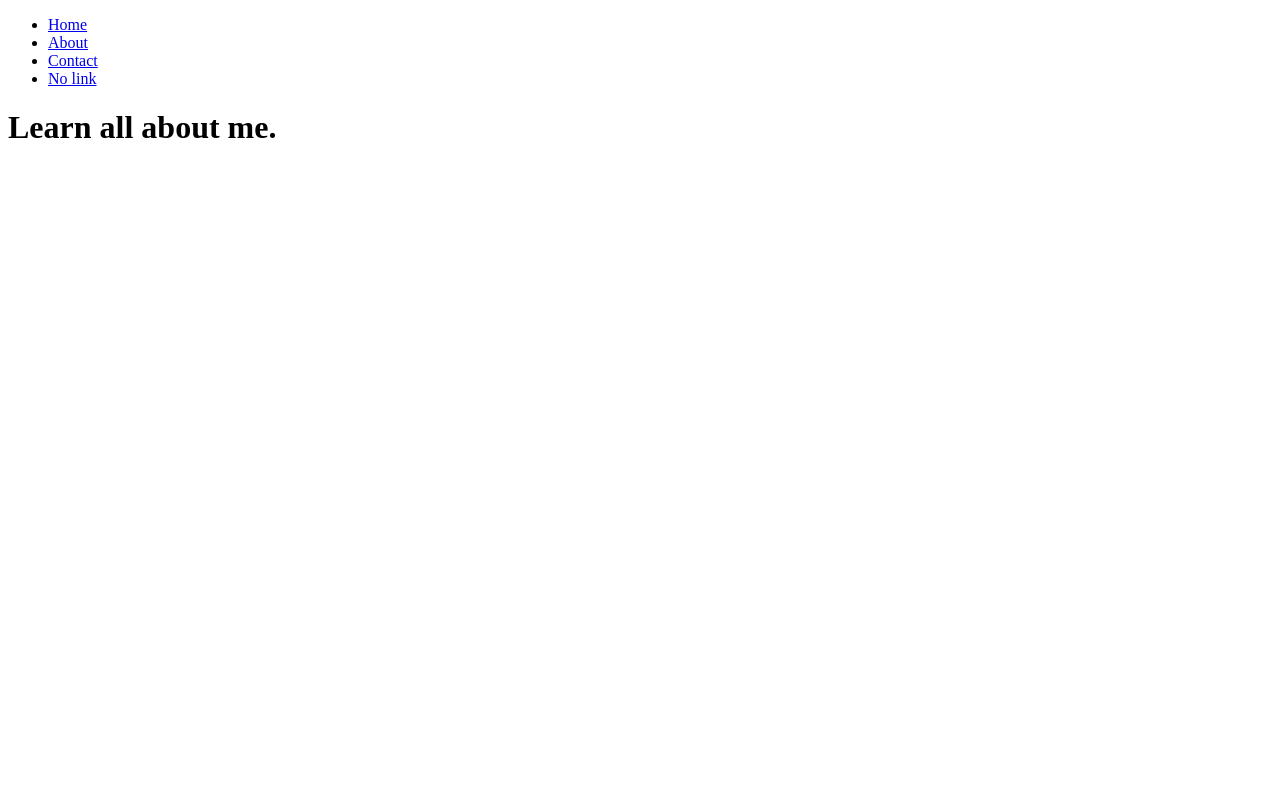
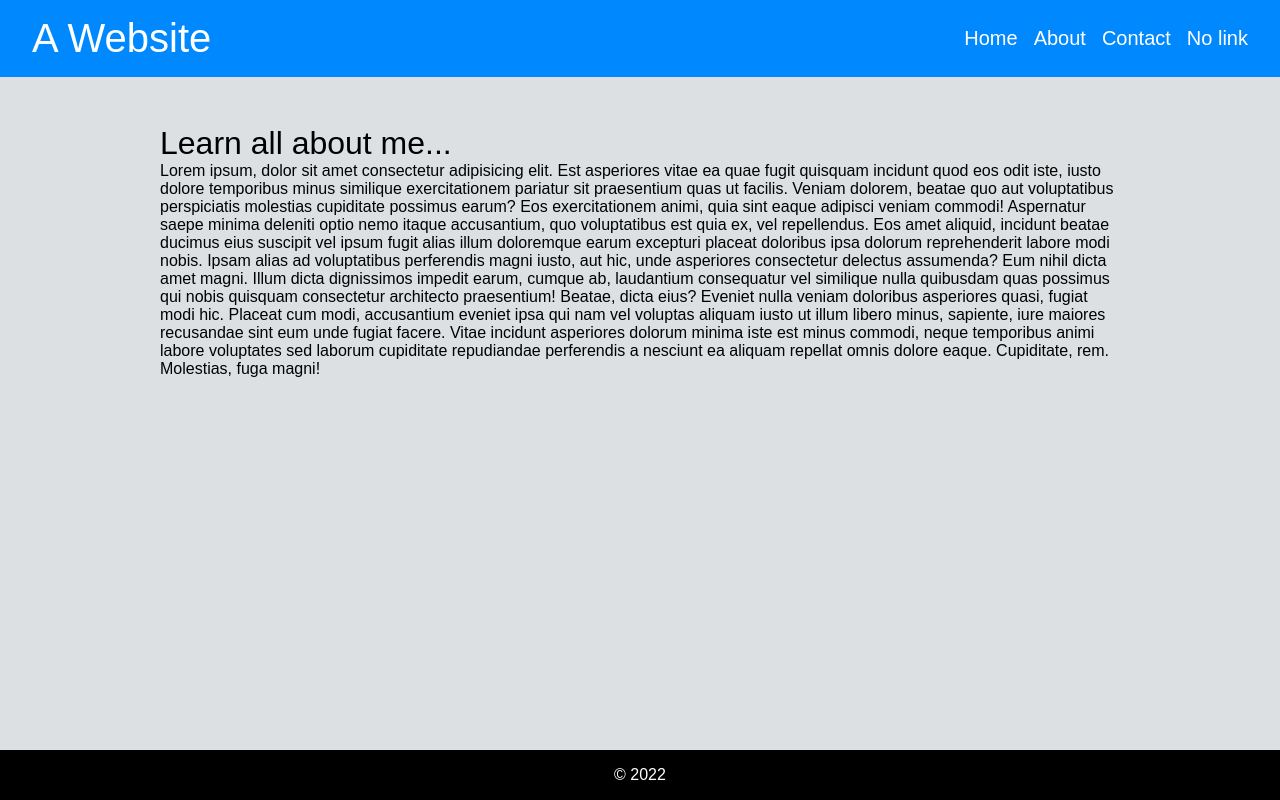
Before and after one commit to meuzishun/basic-information-site, a plain HTML site: page public/about.html in a window 1280 px wide. Drawn offline with Linux system fonts and the light colour scheme.

Commit message:
Add basic styles to pages

```diff
--- a/index.js
+++ b/index.js
@@ -23,7 +23,10 @@ const server = http.createServer((req, res) => {
   if (path.extname(req.url) === '.ico') return;
 
   const page = req.url === '/' ? 'index' : req.url;
-  const url = path.join(__dirname, 'public', `${page}.${fileExtension[page]}`);
+  const url =
+    path.extname(page) !== ''
+      ? path.join(__dirname, 'public', page)
+      : path.join(__dirname, 'public', `${page}.${fileExtension[page]}`);
 
   const handleErr = (err) => {
     if (err.code === 'ENOENT') {
--- a/public/about.html
+++ b/public/about.html
@@ -4,9 +4,12 @@
     <meta charset="UTF-8" />
     <meta http-equiv="X-UA-Compatible" content="IE=edge" />
     <meta name="viewport" content="width=device-width, initial-scale=1.0" />
+    <link rel="stylesheet" href="./css/style.css" />
     <title>About</title>
   </head>
   <body>
+    <header>
+      <h1>A Website</h1>
       <nav>
         <ul>
           <li><a href="/">Home</a></li>
@@ -15,6 +18,33 @@
           <li><a href="asdfeaf">No link</a></li>
         </ul>
       </nav>
-    <h1>Learn all about me.</h1>
+    </header>
+    <main>
+      <h2>Learn all about me...</h2>
+      <p>
+        Lorem ipsum, dolor sit amet consectetur adipisicing elit. Est asperiores
+        vitae ea quae fugit quisquam incidunt quod eos odit iste, iusto dolore
+        temporibus minus similique exercitationem pariatur sit praesentium quas
+        ut facilis. Veniam dolorem, beatae quo aut voluptatibus perspiciatis
+        molestias cupiditate possimus earum? Eos exercitationem animi, quia sint
+        eaque adipisci veniam commodi! Aspernatur saepe minima deleniti optio
+        nemo itaque accusantium, quo voluptatibus est quia ex, vel repellendus.
+        Eos amet aliquid, incidunt beatae ducimus eius suscipit vel ipsum fugit
+        alias illum doloremque earum excepturi placeat doloribus ipsa dolorum
+        reprehenderit labore modi nobis. Ipsam alias ad voluptatibus perferendis
+        magni iusto, aut hic, unde asperiores consectetur delectus assumenda?
+        Eum nihil dicta amet magni. Illum dicta dignissimos impedit earum,
+        cumque ab, laudantium consequatur vel similique nulla quibusdam quas
+        possimus qui nobis quisquam consectetur architecto praesentium! Beatae,
+        dicta eius? Eveniet nulla veniam doloribus asperiores quasi, fugiat modi
+        hic. Placeat cum modi, accusantium eveniet ipsa qui nam vel voluptas
+        aliquam iusto ut illum libero minus, sapiente, iure maiores recusandae
+        sint eum unde fugiat facere. Vitae incidunt asperiores dolorum minima
+        iste est minus commodi, neque temporibus animi labore voluptates sed
+        laborum cupiditate repudiandae perferendis a nesciunt ea aliquam
+        repellat omnis dolore eaque. Cupiditate, rem. Molestias, fuga magni!
+      </p>
+    </main>
+    <footer>&copy; 2022</footer>
   </body>
 </html>
--- /dev/null
+++ b/public/css/style.css
@@ -0,0 +1,98 @@
+html {
+  box-sizing: border-box;
+  font-size: 16px;
+}
+
+*,
+*:before,
+*:after {
+  box-sizing: inherit;
+}
+
+body,
+h1,
+h2,
+h3,
+h4,
+h5,
+h6,
+p,
+ol,
+ul {
+  margin: 0;
+  padding: 0;
+  font-weight: normal;
+  font-family: Arial, Helvetica, sans-serif;
+}
+
+ol,
+ul {
+  list-style: none;
+}
+
+img {
+  max-width: 100%;
+  height: auto;
+}
+
+body {
+  max-width: 1440px;
+  margin: 0 auto;
+  /* background-image: url('../assets/pexels-jess-bailey-designs-743986.jpg'); */
+  /* background-image: url('../assets/pexels-henry-&-co-1939485.jpg'); */
+  background: rgba(196, 202, 205, 0.572);
+  min-height: 100vh;
+  display: flex;
+  flex-direction: column;
+  align-items: stretch;
+}
+
+header {
+  padding: 1rem 2rem;
+  background: #fff;
+  display: flex;
+  justify-content: space-between;
+  align-items: center;
+  background: rgb(0, 136, 255);
+}
+
+header * {
+  color: #fff;
+}
+
+header h1 {
+  font-size: 2.5rem;
+}
+
+nav ul {
+  display: flex;
+  gap: 1rem;
+}
+
+nav a,
+nav a:visited {
+  text-decoration: none;
+  font-size: 1.25rem;
+  border-bottom: 1px solid rgba(0, 0, 0, 0);
+}
+
+nav a:hover {
+  border-bottom: 1px solid #fff;
+}
+
+main {
+  flex: 1;
+  padding: 3rem 10rem;
+}
+
+main h2 {
+  font-size: 2rem;
+}
+
+footer {
+  display: flex;
+  justify-content: center;
+  background: #000;
+  color: #fff;
+  padding: 1rem;
+}
```
Also changed, not shown: public/404.html (+8 -1 lines), public/contact-me.html (+13 -1 lines), public/index.html (+22 -1 lines), public/assets/pexels-jess-bailey-designs-743986.jpg (added), 1 other file. Lines whose indentation alone changed are shown as unchanged.
